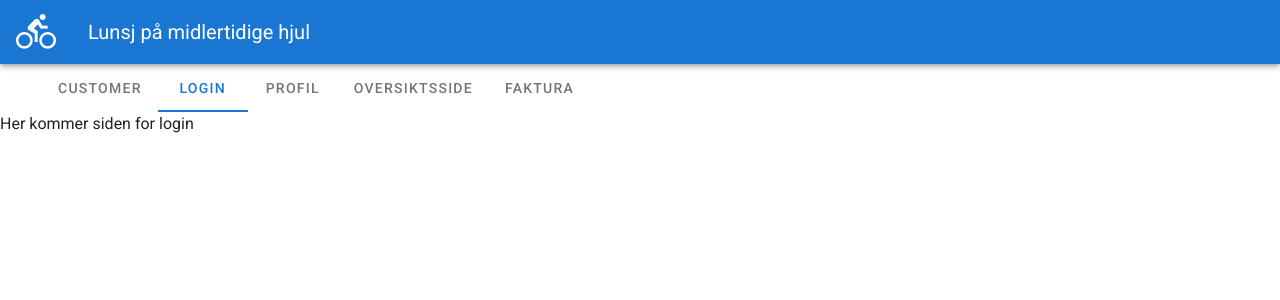
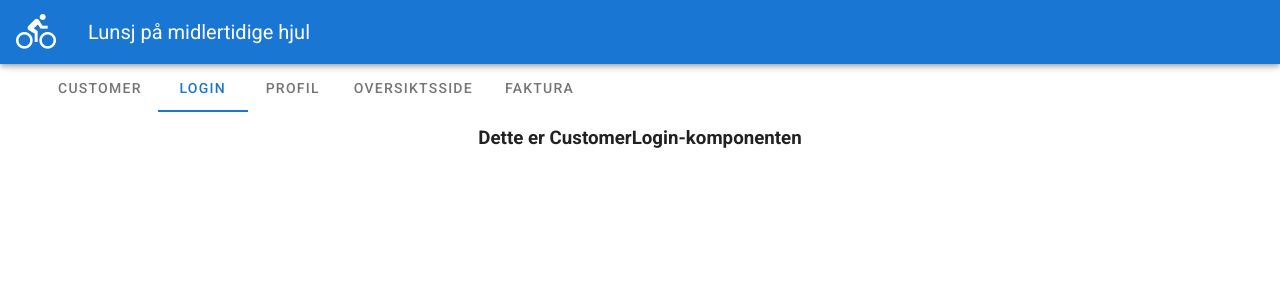
Before and after one commit to synnesorensen/bachelor, a Vue app in the folder clients/webclient/: page / in a window 1280 px wide. Both pictures are taken after a click on the tab "LOGIN". Shown: the top 300 px of the page. Built offline with nearby package versions, Linux system fonts and the light colour scheme.

Commit message:
Added CustomerLogin component to a tab

```diff
--- a/clients/webclient/src/App.vue
+++ b/clients/webclient/src/App.vue
@@ -21,7 +21,7 @@
       </v-tabs>
       <v-tabs-items v-model="tab">
         <v-tab-item><Customer/></v-tab-item>
-        <v-tab-item>Her kommer siden for login</v-tab-item>
+        <v-tab-item><CustomerLogin/></v-tab-item>
         <v-tab-item>Her kommer profilsiden til kunden</v-tab-item>
         <v-tab-item>Her kommer oversiktssiden med kalender</v-tab-item>
         <v-tab-item>Her kommer faktuainfo</v-tab-item>
--- a/clients/webclient/src/components/CustomerLogin.vue
+++ b/clients/webclient/src/components/CustomerLogin.vue
@@ -1,5 +1,11 @@
 <template>
-
+  <v-container>
+      <v-row class="text-center">
+        <v-col cols="12">
+          <h3>Dette er CustomerLogin-komponenten</h3>
+        </v-col>
+      </v-row>
+  </v-container>
 </template>
 
 <script lang="ts">
```
